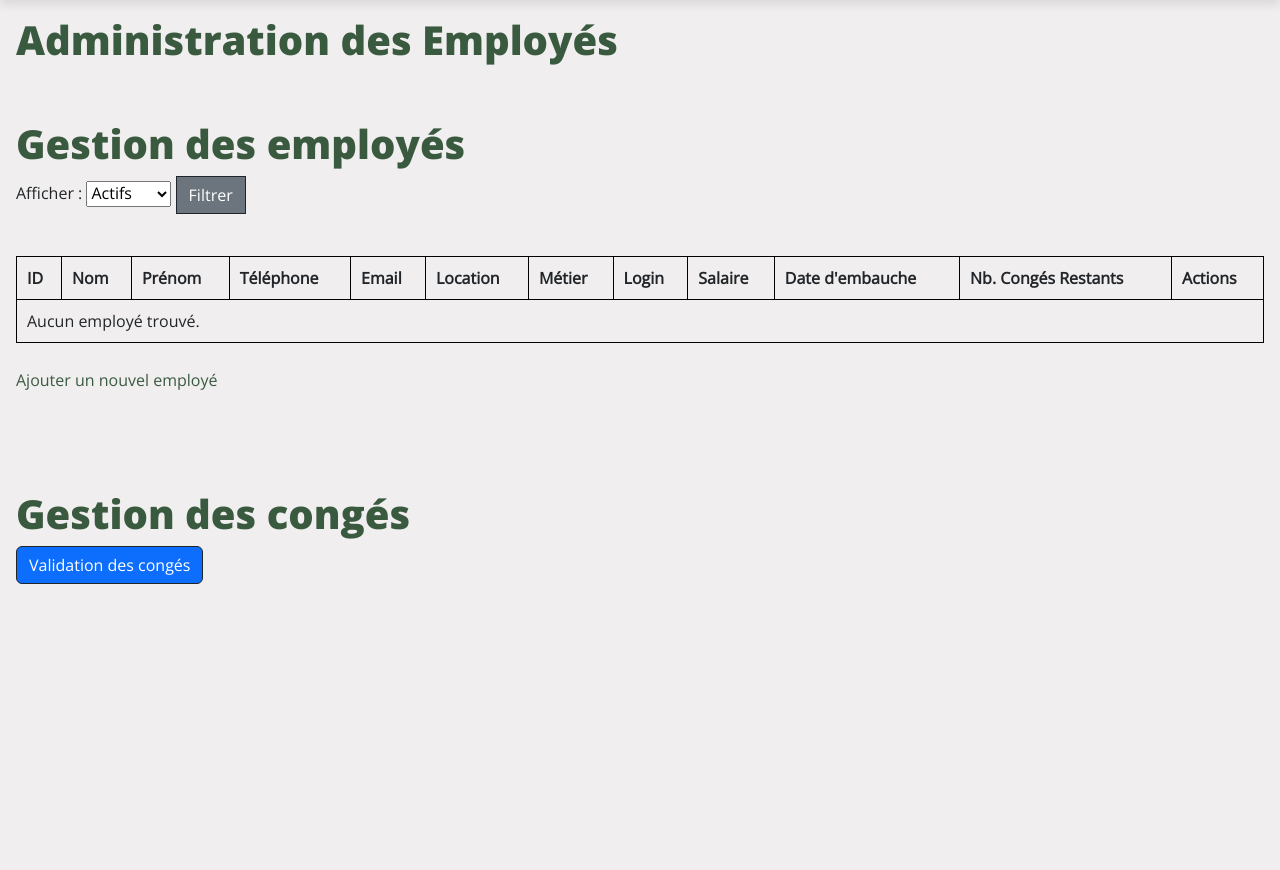
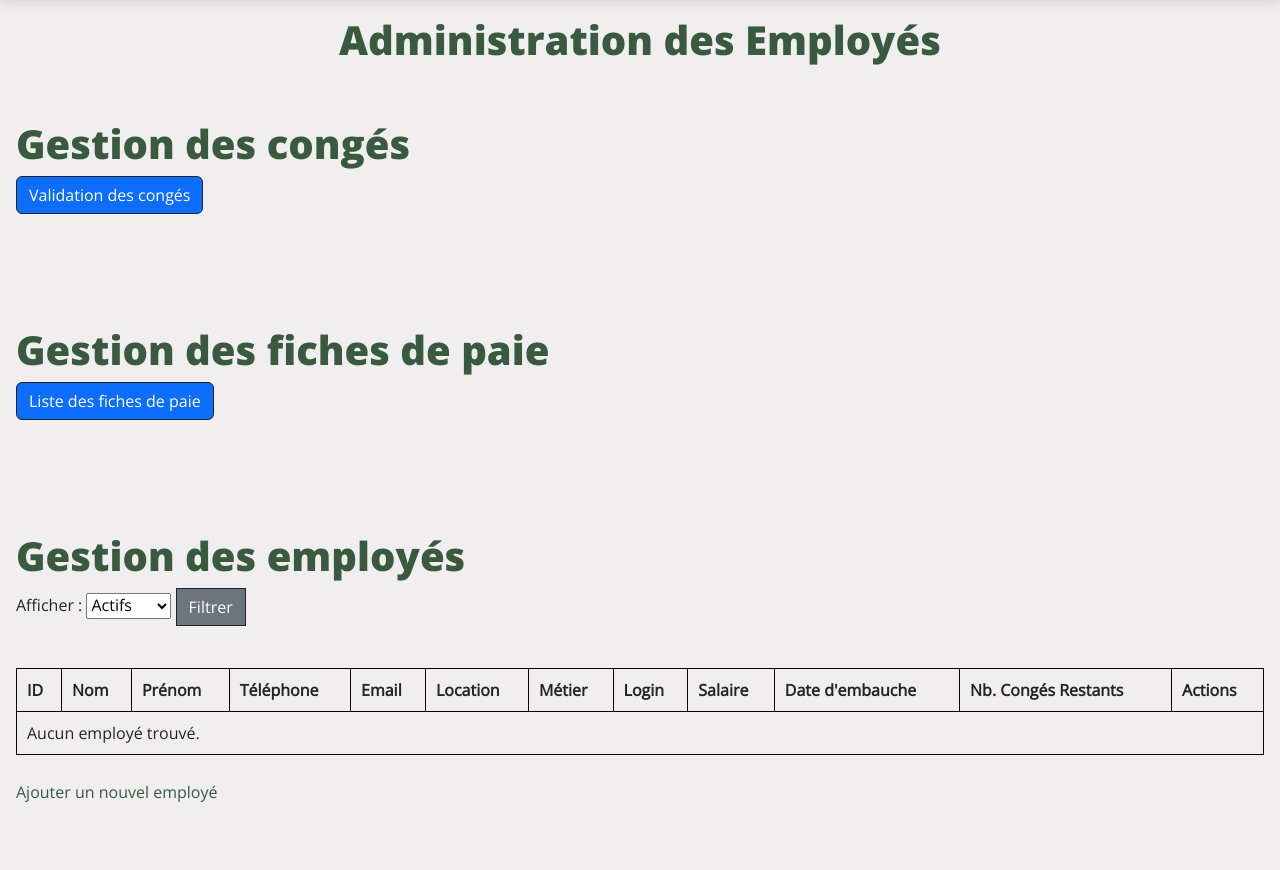
Before and after one commit to InozzCrp/SAE3, a PHP site: page /admin.php in a window 1280 px wide. Shown: the part 80-950 px from the top of the page. Before the commit the page ends 664 px from the top, so only its background shows below. Run offline with PHP 8.4, Linux system fonts and the light colour scheme; the visitor is signed in with stand-in values (Sample User, id 1); data that the repository does not hold is empty.

Commit message:
Encore wollah

```diff
--- a/admin.php
+++ b/admin.php
@@ -30,7 +30,27 @@ $employes = $stmt->fetchAll(PDO::FETCH_ASSOC);
 
 <body>
     <div class='p-3 dashboardcontent'>
-        <h1>Administration des Employés</h1>
+        <div class="d-flex container gap-5 justify-content-center">
+            <h1>Administration des Employés</h1>
+		</div>
+
+        <section class='py-5'>
+            <h2>
+                Gestion des congés
+            </h2>
+            <form action="validerconges.php">
+                <button class="btn btn-primary border border-dark" type="submit">Validation des congés</button>
+            </form>
+        </section>
+
+        <section class='py-5'>
+            <h2>
+                Gestion des fiches de paie
+            </h2>
+            <form action="gestionfiche.php">
+                <button class="btn btn-primary border border-dark" type="submit">Liste des fiches de paie</button>
+            </form>
+        </section>
 
         <section class='py-5'>
             <h2>
@@ -98,15 +118,6 @@ $employes = $stmt->fetchAll(PDO::FETCH_ASSOC);
             <br>
             <a href="ajouter_employe.php">Ajouter un nouvel employé</a>
         </section>
-
-        <section class='py-5'>
-            <h2>
-                Gestion des congés
-            </h2>
-            <form action="validerconges.php">
-                <button class="btn btn-primary border border-dark" type="submit">Validation des congés</button>
-            </form>
-        </section>
     </div>
 
     <style>
--- a/index.php
+++ b/index.php
@@ -7,7 +7,7 @@
 		get_header();
 	?>
 
-	<main class="w-100 d-flex flex-column p-5">
+	<main class="w-100 d-flex flex-column px-5">
 		<section class="d-flex container gap-5 py-5 justify-content-center">
 			<div class="text-center col d-flex flex-column justify-content-center v-100">
 				<div class="col-12 mb-5">
@@ -47,7 +47,7 @@
 			</div>
 		</section>
 
-		<section class='py-5'>
+		<section id='contact' class='py-5'>
 			<div class="d-flex container gap-5 justify-content-center">
 				<h2>Contactez-nous</h2>
 			</div>
--- a/pages/includes/header.php
+++ b/pages/includes/header.php
@@ -10,7 +10,7 @@
       <div class="collapse navbar-collapse" id="navbarSupportedContent">
         <ul class="navbar-nav me-auto mb-2 mb-lg-0">
           <li class="nav-item">
-            <a class="nav-link" href="#">Contact</a>
+            <a class="nav-link" href="#contact">Contact</a>
           </li>
         </ul>
         <div class="navbar-nav">
```
